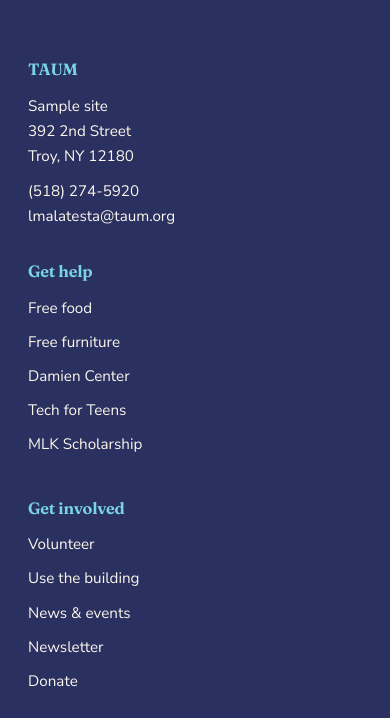
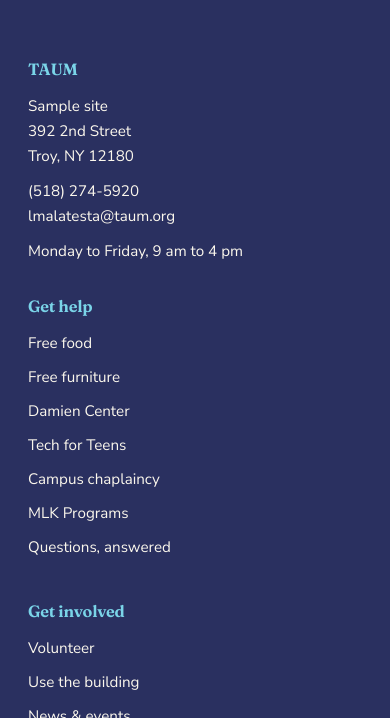
Before and after one commit to kameronbrownai-ai/taum-redesign, a WordPress theme: template wp-theme/taum/front-page.php in a window 390 px wide. Shown: the part 5782-6500 px from the top of the page. Run offline with PHP 8.4 and a stand-in for WordPress, Linux system fonts and the light colour scheme; the site name, menu and one post (Sample post) are stand-ins, and other content is empty; some libraries are stand-ins or nearby versions.

Commit message:
Full footer on every page, not just the homepage
Inner pages were falling to a one-line footer with three links, so anyone
landing on /food/ or /furniture/ from a search result had no address, no
phone number and no way through to the rest of the site without going home
first. The four-column footer now renders everywhere.

While it was open: the Get help column still pointed at /mlk-scholarship/,
which 301s since the rename, so it goes straight to /mlk/ and reads "MLK
Programs"; added the chaplaincy page, which the footer had never listed.

Footer bottom padding clears the floating help button, which sits 12px off
the bottom of the viewport and covered the copyright line once the footer
started appearing on pages short enough to scroll to the end of.

Co-Authored-By: Claude Opus 5 <noreply@anthropic.com>

```diff
--- a/wp-theme/taum/assets/css/styles.css
+++ b/wp-theme/taum/assets/css/styles.css
@@ -283,7 +283,10 @@ section { padding: 84px 0; position: relative; }
 }
 .newsletter input:focus { outline: 3px solid var(--aqua); }
 
-footer.site { background: var(--indigo); color: var(--cream); padding: 60px 0 32px; }
+/* The bottom padding clears the floating "How can we help?" button, which is
+   fixed 12px off the bottom and used to sit on top of the copyright line once
+   the footer started appearing on every page. */
+footer.site { background: var(--indigo); color: var(--cream); padding: 60px 0 32px; padding-bottom: calc(32px + 70px); }
 footer .cols { display: grid; grid-template-columns: repeat(auto-fit, minmax(200px, 1fr)); gap: 32px; }
 footer h3 { color: var(--aqua); font-size: 1.02rem; margin-bottom: 14px; }
 footer a { color: var(--cream); text-decoration: none; }
--- a/wp-theme/taum/footer.php
+++ b/wp-theme/taum/footer.php
@@ -2,12 +2,20 @@
 
 <footer class="site" id="contact">
  <div class="wrap">
-  <?php if ( is_front_page() ) : ?>
+  <?php
+  /**
+   * The full footer renders on every page, not just the front one.
+   * Someone who lands on /food/ from a search result should have the address,
+   * the phone number and a way through to everything else without going home
+   * first, and a one-line footer gave them none of that.
+   */
+  ?>
   <div class="cols">
    <div>
     <h3>TAUM</h3>
     <p style="font-size:.95rem;"><?php bloginfo( 'name' ); ?><br><?php echo esc_html( taum_opt( 'address1' ) ); ?><br><?php echo esc_html( taum_opt( 'address2' ) ); ?></p>
-    <p style="font-size:.95rem;margin-top:10px;"><?php echo esc_html( taum_opt( 'phone' ) ); ?><br><a href="mailto:<?php echo esc_attr( taum_opt( 'email_office' ) ); ?>"><?php echo esc_html( taum_opt( 'email_office' ) ); ?></a></p>
+    <p style="font-size:.95rem;margin-top:10px;"><a href="<?php echo esc_attr( taum_tel() ); ?>"><?php echo esc_html( taum_opt( 'phone' ) ); ?></a><br><a href="mailto:<?php echo esc_attr( taum_opt( 'email_office' ) ); ?>"><?php echo esc_html( taum_opt( 'email_office' ) ); ?></a></p>
+    <p style="font-size:.95rem;margin-top:10px;"><?php echo esc_html( taum_opt( 'hours' ) ); ?></p>
    </div>
    <div>
     <h3><?php esc_html_e( 'Get help', 'taum' ); ?></h3>
@@ -16,7 +24,9 @@
      <li><a href="<?php echo esc_url( home_url( '/furniture/' ) ); ?>">Free furniture</a></li>
      <li><a href="<?php echo esc_url( home_url( '/damien-center/' ) ); ?>">Damien Center</a></li>
      <li><a href="<?php echo esc_url( home_url( '/tech-for-teens/' ) ); ?>">Tech for Teens</a></li>
-     <li><a href="<?php echo esc_url( home_url( '/mlk-scholarship/' ) ); ?>">MLK Scholarship</a></li>
+     <li><a href="<?php echo esc_url( home_url( '/chaplaincy/' ) ); ?>">Campus chaplaincy</a></li>
+     <li><a href="<?php echo esc_url( home_url( '/mlk/' ) ); ?>">MLK Programs</a></li>
+     <li><a href="<?php echo esc_url( home_url( '/faq/' ) ); ?>">Questions, answered</a></li>
     </ul>
    </div>
    <div>
@@ -30,11 +40,14 @@
     </ul>
    </div>
    <div>
-    <h3><?php esc_html_e( 'Follow along', 'taum' ); ?></h3>
+    <h3><?php esc_html_e( 'More', 'taum' ); ?></h3>
     <ul>
+     <li><a href="<?php echo esc_url( home_url( '/about/' ) ); ?>">About TAUM</a></li>
+     <li><a href="<?php echo esc_url( home_url( '/programs/' ) ); ?>">All programs</a></li>
+     <li><a href="<?php echo esc_url( home_url( '/gallery/' ) ); ?>">Gallery</a></li>
+     <li><a href="<?php echo esc_url( home_url( '/contact/' ) ); ?>">Contact</a></li>
      <li><a href="<?php echo esc_url( taum_opt( 'facebook' ) ); ?>">Facebook</a></li>
      <?php if ( taum_opt( 'instagram' ) ) : ?><li><a href="<?php echo esc_url( taum_opt( 'instagram' ) ); ?>">Instagram</a></li><?php endif; ?>
-     <li><a href="<?php echo esc_url( home_url( '/faq/' ) ); ?>">FAQ</a></li>
     </ul>
    </div>
   </div>
@@ -42,12 +55,6 @@
    <span>© <?php echo esc_html( wp_date( 'Y' ) ); ?> <?php bloginfo( 'name' ); ?> · <?php esc_html_e( 'Founded by congregations, open to everyone.', 'taum' ); ?></span>
    <span><?php esc_html_e( '501(c)(3) nonprofit · Gifts are tax-deductible', 'taum' ); ?></span>
   </div>
-  <?php else : ?>
-  <div class="fine">
-   <span>© <?php echo esc_html( wp_date( 'Y' ) ); ?> <?php bloginfo( 'name' ); ?> · <?php echo esc_html( taum_opt( 'address1' ) . ', ' . taum_opt( 'address2' ) . ' · ' . taum_opt( 'phone' ) ); ?></span>
-   <span><a href="<?php echo esc_url( home_url( '/' ) ); ?>">Home</a> · <a href="<?php echo esc_url( home_url( '/faq/' ) ); ?>">FAQ</a> · <a href="<?php echo esc_url( home_url( '/donate/' ) ); ?>">Donate</a></span>
-  </div>
-  <?php endif; ?>
  </div>
 </footer>
 <?php wp_footer(); ?>
--- a/wp-theme/taum/functions.php
+++ b/wp-theme/taum/functions.php
@@ -18,7 +18,7 @@ if ( ! defined( 'ABSPATH' ) ) {
 	exit;
 }
 
-define( 'TAUM_VERSION', '1.7.0' );
+define( 'TAUM_VERSION', '1.7.2' );
 define( 'TAUM_DIR', get_template_directory() );
 define( 'TAUM_URI', get_template_directory_uri() );
 
--- a/wp-theme/taum/style.css
+++ b/wp-theme/taum/style.css
@@ -3,7 +3,7 @@ Theme Name: TAUM
 Theme URI: https://taum.org
 Author: Kameron Brown
 Description: Custom theme for Troy Area United Ministries. A neighborhood center where everyone belongs.
-Version: 1.7.0
+Version: 1.7.2
 Requires at least: 6.5
 Tested up to: 7.1
 Requires PHP: 8.0
```
